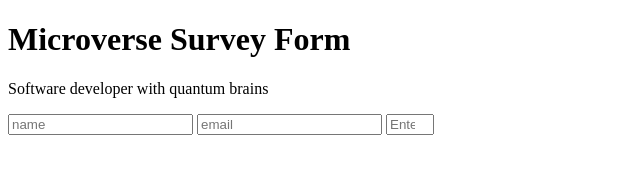
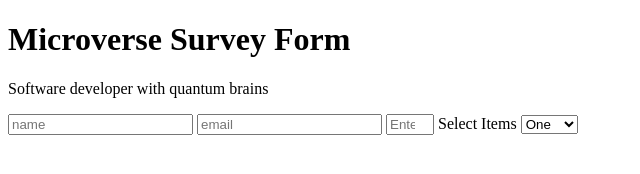
Before and after one commit to rexthecoder/Joes_rex, a plain HTML site: page index.html in a window 1280 px wide. Shown: the whole page, without its empty margins (0-640 px from the left). Drawn offline with Linux system fonts and the light colour scheme.

Commit message:
Add dropdown list

```diff
--- a/index.html
+++ b/index.html
@@ -32,7 +32,15 @@
         min="0"
         max="5"
         step="5"
+
       />
+      <label>Select Items</label>
+      <select name="items" id="dropdown">
+        <option value="1"> One </option>
+        <option value="2"> Two </option>
+        <option value="3">Three</option>
+        <option value="4"> Four </option>
+      </select>
     </form>
   </body>
 </html>
```
